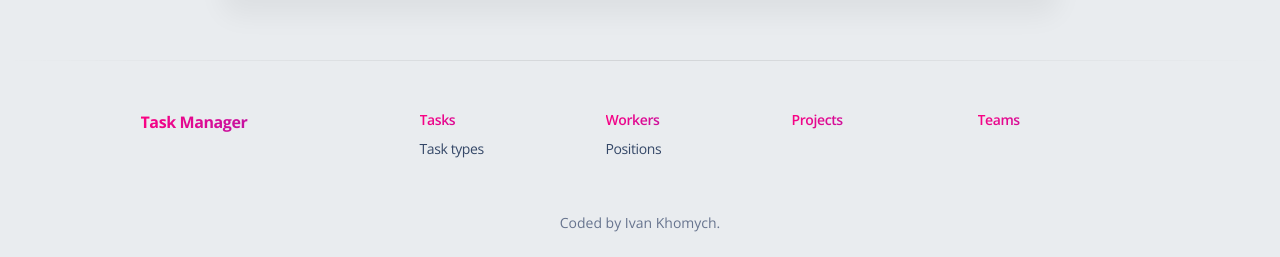
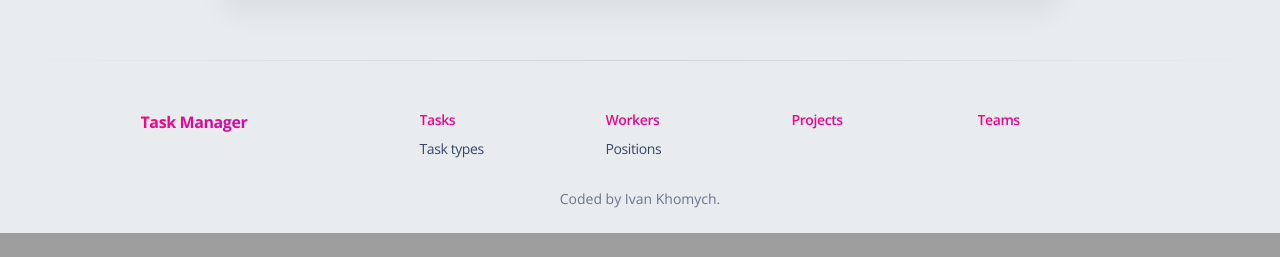
Before and after one commit to Khomychh/task_manager_site, a Django app: page / in a window 1280 px wide. Shown: the part 641-898 px from the top of the page. After the commit the page ends 874 px from the top, so only its background shows below. Run offline with Django 5.2, Linux system fonts and the light colour scheme; data that the repository does not hold is empty; some libraries are stand-ins or nearby versions.

Commit message:
fix(footer): reduce height by removing extra padding

```diff
--- a/templates/includes/footer_background.html
+++ b/templates/includes/footer_background.html
@@ -60,7 +60,7 @@
 
       <div class="col-12">
         <div class="text-center">
-          <p class="my-4 text-sm">
+          <p class="mb-4 text-sm">
             Coded by Ivan Khomych.
           </p>
         </div>
```
